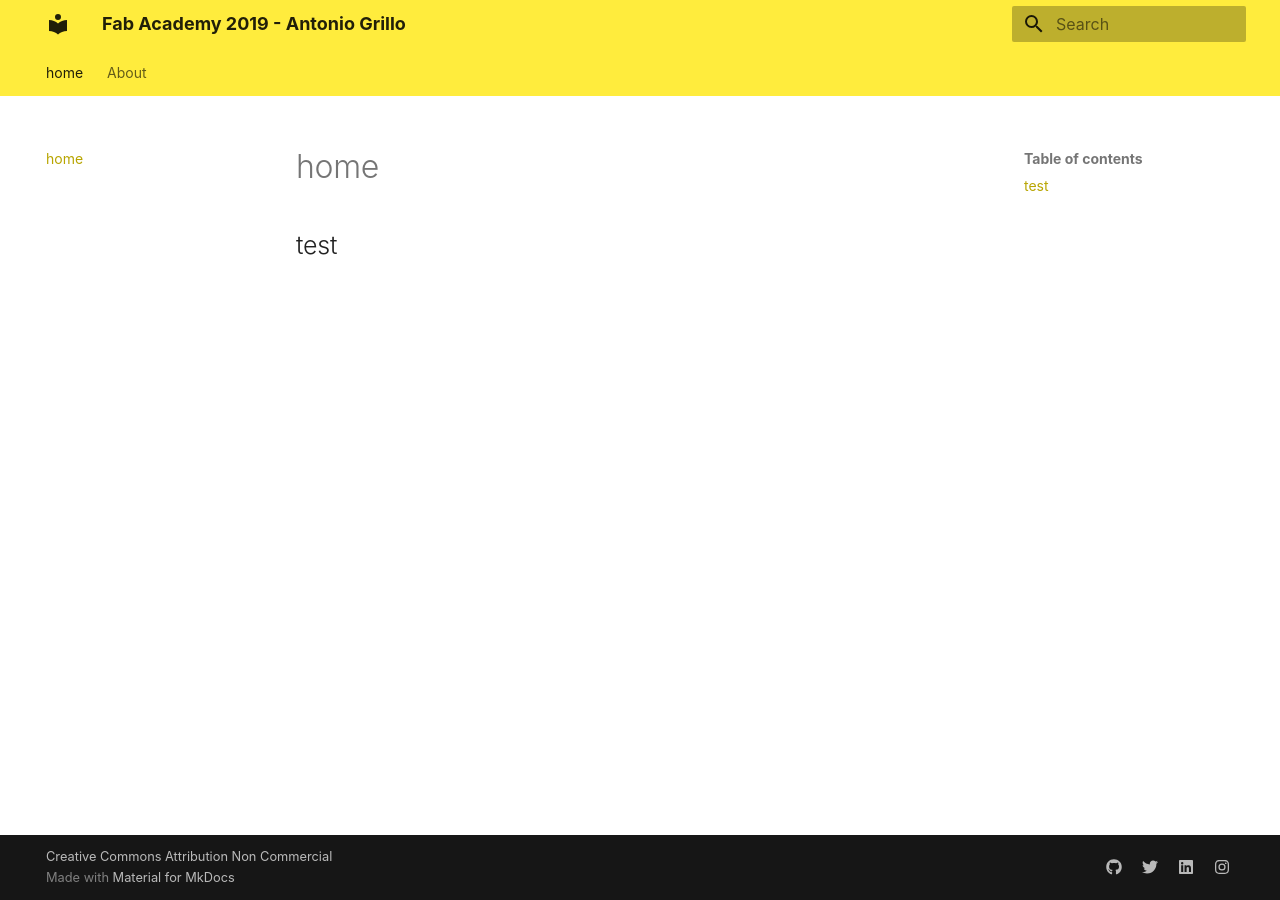
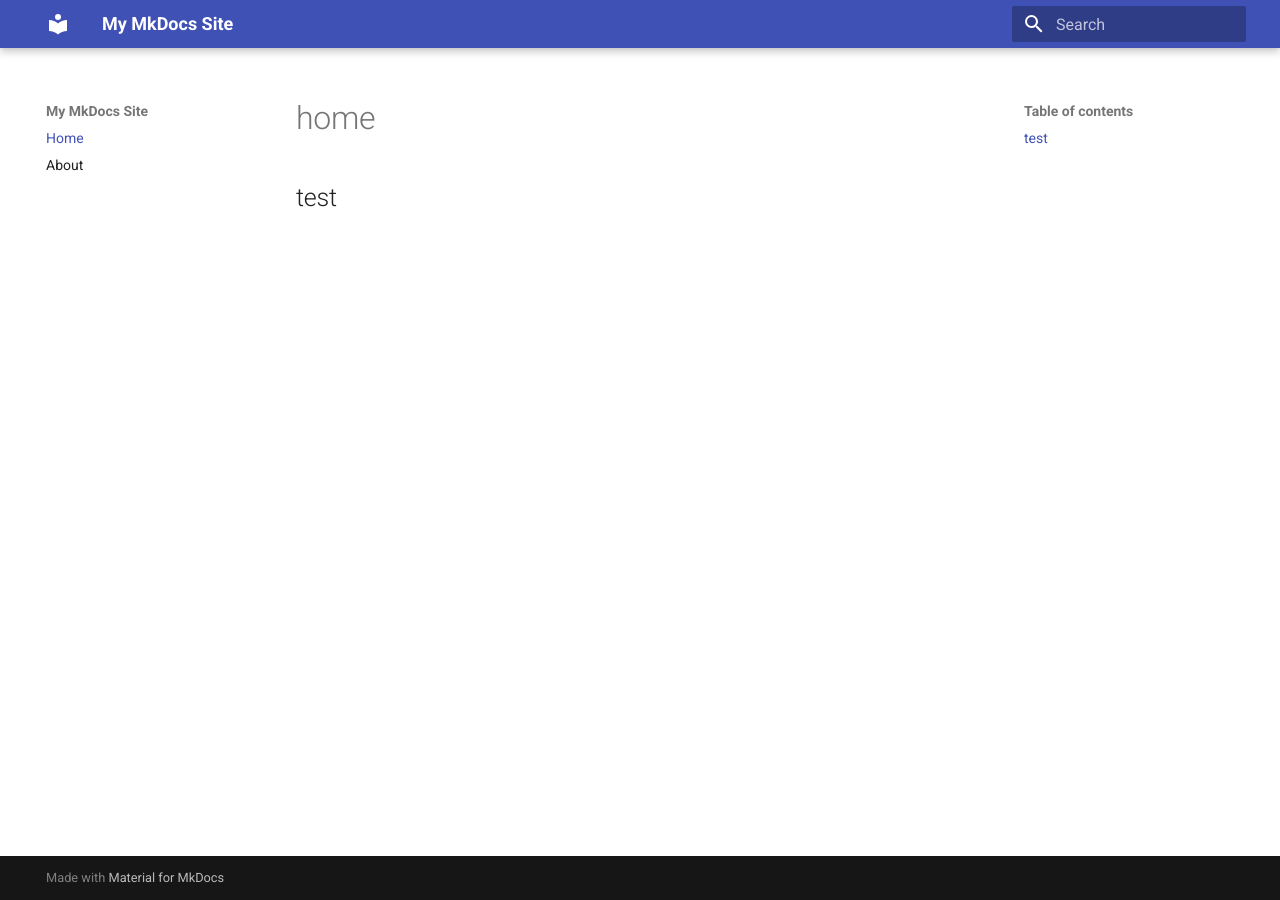
Before and after one commit to ntngrillo/startNTA, an MkDocs documentation site: the page built from docs/index.md, in a window 1280 px wide. Built offline with MkDocs 1.6.1 and Material for MkDocs 9.7.7, drawn with Linux system fonts in a browser that asks for light colours.

Commit message:
Update mkdocs.yml

```diff
--- a/mkdocs.yml
+++ b/mkdocs.yml
@@ -1,46 +1,6 @@
-site_name: Fab Academy 2019 - Antonio Grillo
-site_description: My Fabacademy 2019 site
-
-site_author: Antonio Grillo
-docs_dir: docs
-#site_dir: _site
-copyright: Creative Commons Attribution Non Commercial
+site_name: My MkDocs Site
 theme:
-  #logo: 'images/logo.svg' #Here I've changed the .svg logo
-  #favicon: 'images/favicon.ico' #and Add a new favicon
   name: material
-
-  palette:
-    primary: "yellow" #Here I've changed the primary color
-    accent: "indigo"
-  font:
-    false
-
-  feature:
-    tabs: true
-extra:
-  social: #Here I've added my social channel
-    - type: "github"
-      link: "https://github.com/antoniogrillo"
-    - type: "twitter"
-      link: "https://twitter.com/ntngrillo"
-    - type: "linkedin"
-      link: "https://www.linkedin.com/in/grilloantonio"
-    - type: "instagram"
-      link: "https://www.instagram.com/ntngrillo80/"
-
-extra_css:
-  - 'stylesheets/extra.css'
-
-markdown_extensions:
-  - extra
-  - smarty
-  - admonition
-  - codehilite:
-      guess_lang: false
-  - toc:
-      permalink: true
-  - pymdownx.extra
-  - pymdownx.progressbar
-  - pymdownx.tasklist:
-      custom_checkbox: true
+nav:
+  - Home: index.md
+  - About: about.md
```
